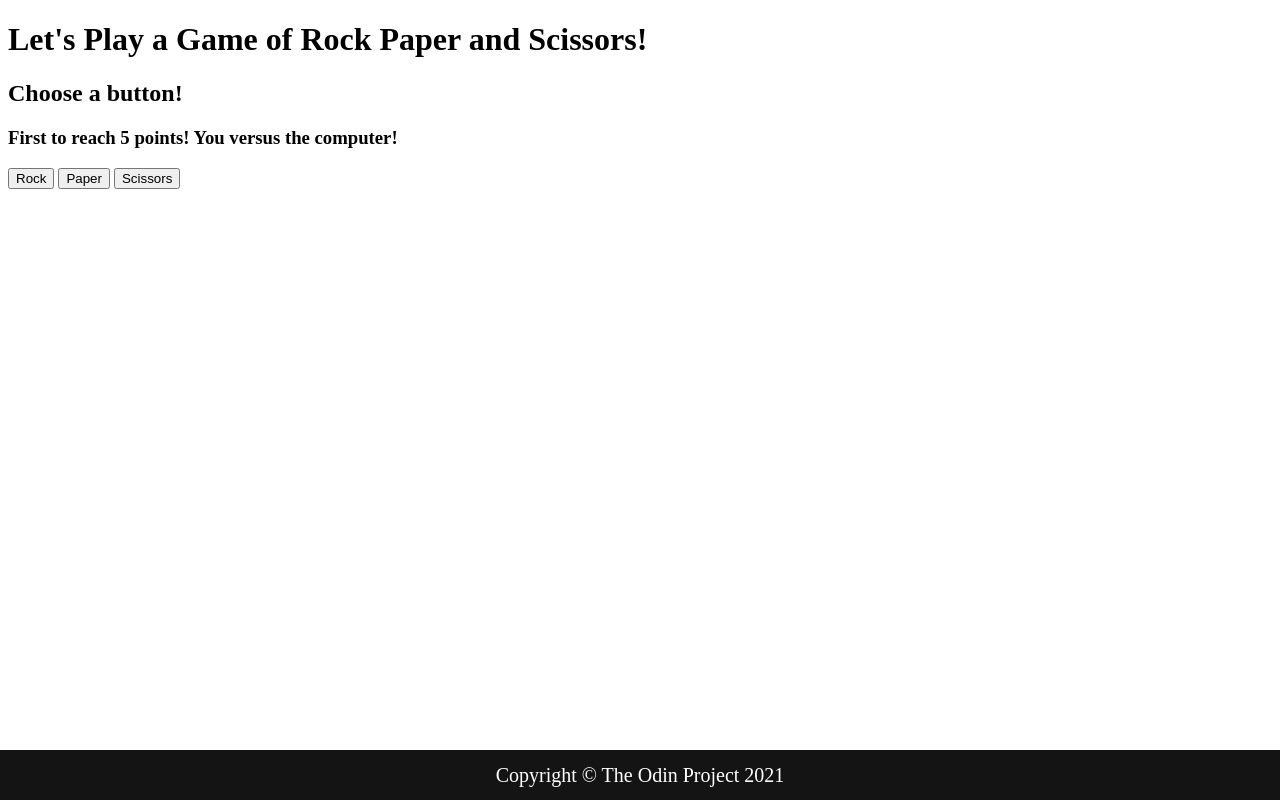
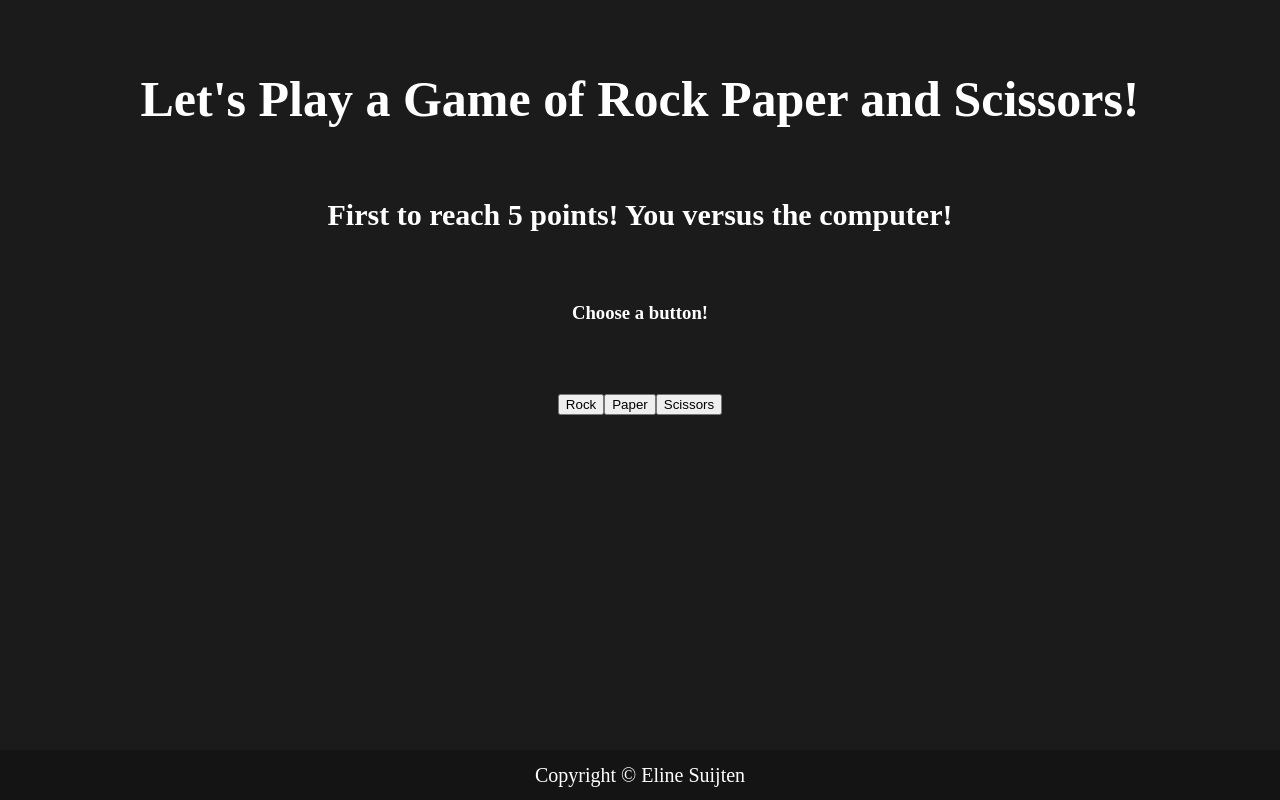
Before and after one commit to ElineSuijten/odin-RPS, a plain HTML site: page RPS.html in a window 1280 px wide. Drawn offline with Linux system fonts and the light colour scheme.

Commit message:
Add flexboxes

```diff
--- a/RPS.html
+++ b/RPS.html
@@ -5,10 +5,11 @@
   <title>Rock Paper Scissors</title>
   <link rel="stylesheet" href="style.css">
 </head>
+
 <body>
-<H1>Let's Play a Game of Rock Paper and Scissors!</H1>
-<h2>Choose a button!</h2>
-<h3>First to reach 5 points! You versus the computer!</h3>
+  <h1>Let's Play a Game of Rock Paper and Scissors!</h1>
+  <h2>First to reach 5 points! You versus the computer!</h2>
+  <h3>Choose a button!</h3>
   <div class="buttons">
     <button type="button" id="rockButton">Rock</button>
     <button type="button" id="paperButton">Paper</button>
@@ -22,9 +23,8 @@
   </div>
 
   <div class="footer">
-  Copyright © The Odin Project 2021
+    Copyright © Eline Suijten
   </div>
-</body>
   <script src='script.js'></script>
 </body>
 </html>
--- a/style.css
+++ b/style.css
@@ -1,3 +1,28 @@
+body {
+    background-color:rgb(28, 27, 27);
+    color: white;
+}
+
+h1, h2, h3 {
+    display: flex;
+    align-items: center;
+    justify-content: center;
+    margin: 70px;
+}
+
+h1 {
+    font-size: 50px;
+}
+
+h2 {
+    font-size: 30px;
+}
+.buttons {
+    display: flex;
+    align-items: center;
+    justify-content: center;
+}
+
 .footer {
     position: fixed;
     display: flex;
```
Lines whose indentation alone changed are shown as unchanged.
